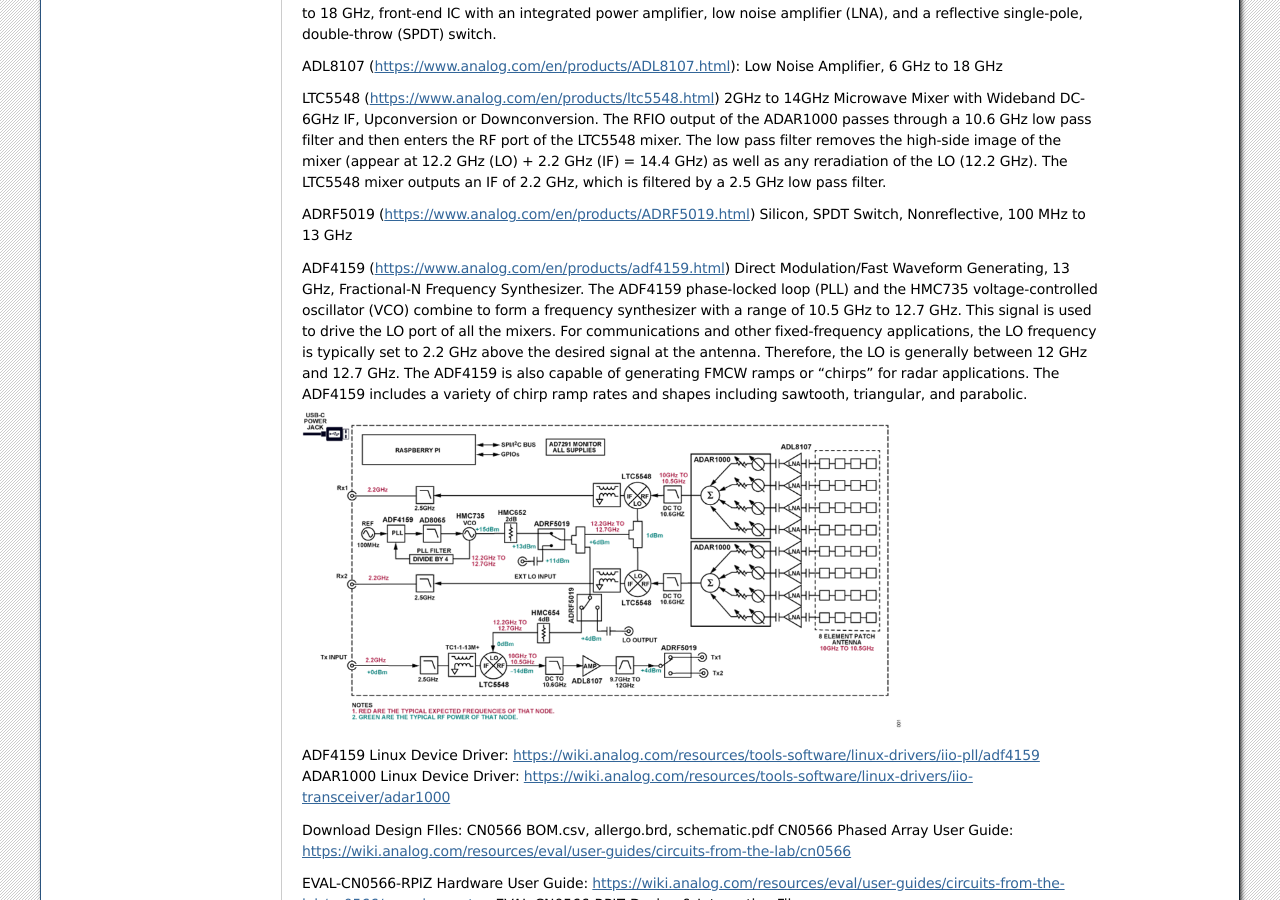
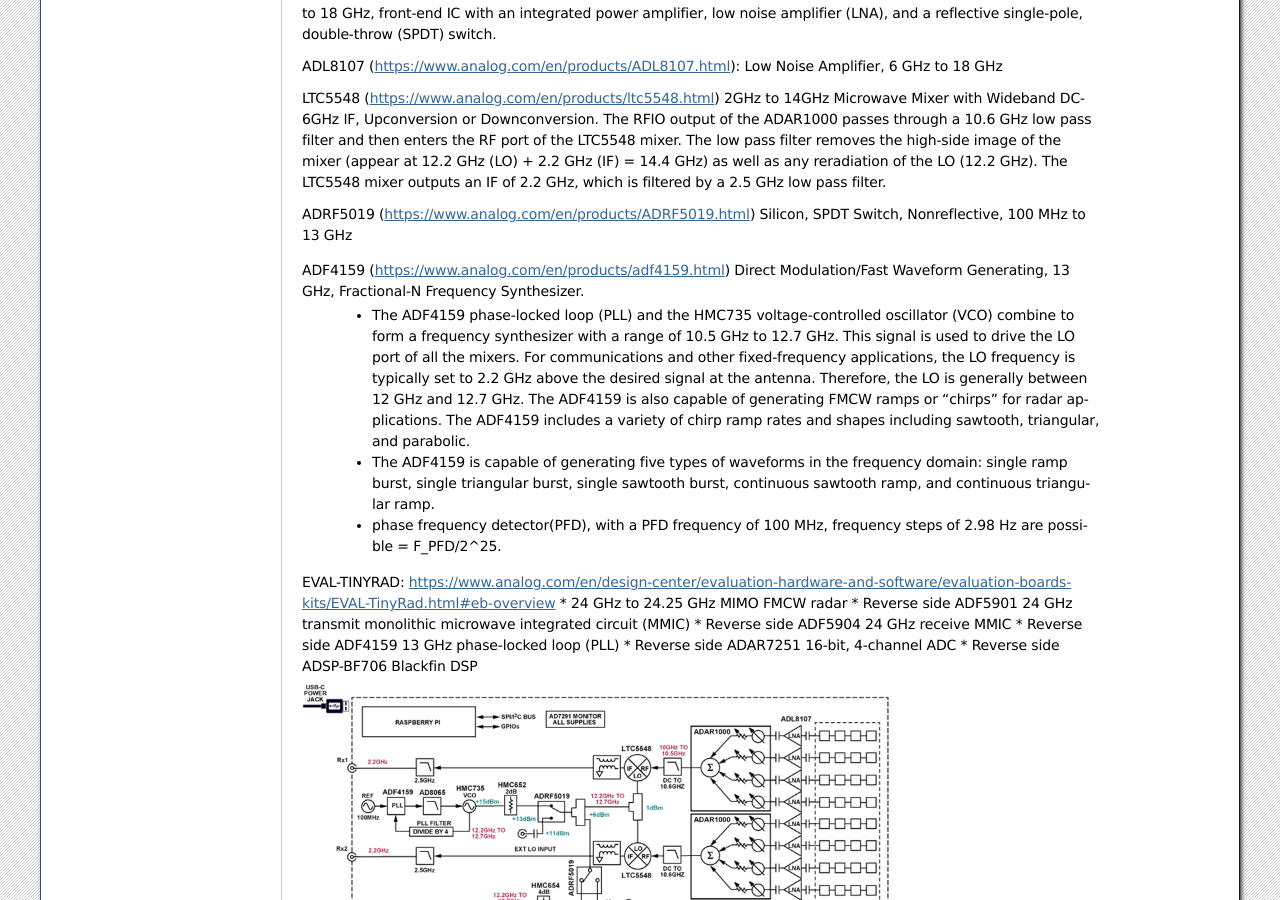
Before and after one commit to lkk688/mytutorial, a Sphinx documentation site: the page built from docs/source/PhasedArray.rst, in a window 1280 px wide and 900 px high, scrolled down 1105 px. Built offline with Sphinx 7.4.7, drawn with Linux system fonts in a browser that asks for light colours.

Commit message:
update ADI

```diff
--- a/docs/source/ADI.rst
+++ b/docs/source/ADI.rst
@@ -129,6 +129,8 @@
 -------------------------
 Install ADI iio_oscilloscope based on this link: https://wiki.analog.com/resources/tools-software/linux-software/iio_oscilloscope
 
+You can direct download one exe file in iio-oscilloscope releases and install the exe file on Windows. If you want to install it on Linux, please follow these steps:
+
 .. code-block:: console
 
   (base) lkk@lkk-intel12:~/intelFPGA_pro/FPGADeveloper$ sudo apt-get -y install libglib2.0-dev libgtk2.0-dev libgtkdatabox-dev libmatio-dev libfftw3-dev libxml2 libxml2-dev bison flex libavahi-common-dev libavahi-client-dev libcurl4-openssl-dev libjansson-dev cmake libaio-dev libserialport-dev
--- a/docs/source/PhasedArray.rst
+++ b/docs/source/PhasedArray.rst
@@ -32,8 +32,17 @@
 ADRF5019 (https://www.analog.com/en/products/ADRF5019.html) Silicon, SPDT Switch, Nonreflective, 100 MHz to 13 GHz
 
 ADF4159 (https://www.analog.com/en/products/adf4159.html) Direct Modulation/Fast Waveform Generating, 13 GHz, Fractional-N Frequency Synthesizer.
-The ADF4159 phase-locked loop (PLL) and the HMC735 voltage-controlled oscillator (VCO) combine to form a frequency synthesizer with a range of 10.5 GHz to 12.7 GHz. This signal is used to drive the LO port of all the mixers. For communications and other fixed-frequency applications, the LO frequency is typically set to 2.2 GHz above the desired signal at the antenna. Therefore, the LO is generally between 12 GHz and 12.7 GHz. The ADF4159 is also capable of generating FMCW ramps or "chirps" for radar applications. The ADF4159 includes a variety of chirp ramp rates and shapes including sawtooth, triangular, and parabolic.
+  * The ADF4159 phase-locked loop (PLL) and the HMC735 voltage-controlled oscillator (VCO) combine to form a frequency synthesizer with a range of 10.5 GHz to 12.7 GHz. This signal is used to drive the LO port of all the mixers. For communications and other fixed-frequency applications, the LO frequency is typically set to 2.2 GHz above the desired signal at the antenna. Therefore, the LO is generally between 12 GHz and 12.7 GHz. The ADF4159 is also capable of generating FMCW ramps or "chirps" for radar applications. The ADF4159 includes a variety of chirp ramp rates and shapes including sawtooth, triangular, and parabolic.
+  * The ADF4159 is capable of generating five types of waveforms in the frequency domain: single ramp burst, single triangular burst, single sawtooth burst, continuous sawtooth ramp, and continuous triangular ramp.
+  * phase frequency detector(PFD), with a PFD frequency of 100 MHz, frequency steps of 2.98 Hz are possible = F_PFD/2^25.
 
+EVAL-TINYRAD: https://www.analog.com/en/design-center/evaluation-hardware-and-software/evaluation-boards-kits/EVAL-TinyRad.html#eb-overview
+* 24 GHz to 24.25 GHz MIMO FMCW radar
+* Reverse side ADF5901 24 GHz transmit monolithic microwave integrated circuit (MMIC)
+* Reverse side ADF5904 24 GHz receive MMIC
+* Reverse side ADF4159 13 GHz phase-locked loop (PLL)
+* Reverse side ADAR7251 16-bit, 4-channel ADC
+* Reverse side ADSP-BF706 Blackfin DSP
 
 .. image:: imgs/ADI/CN0566_01.png
   :width: 600
```
